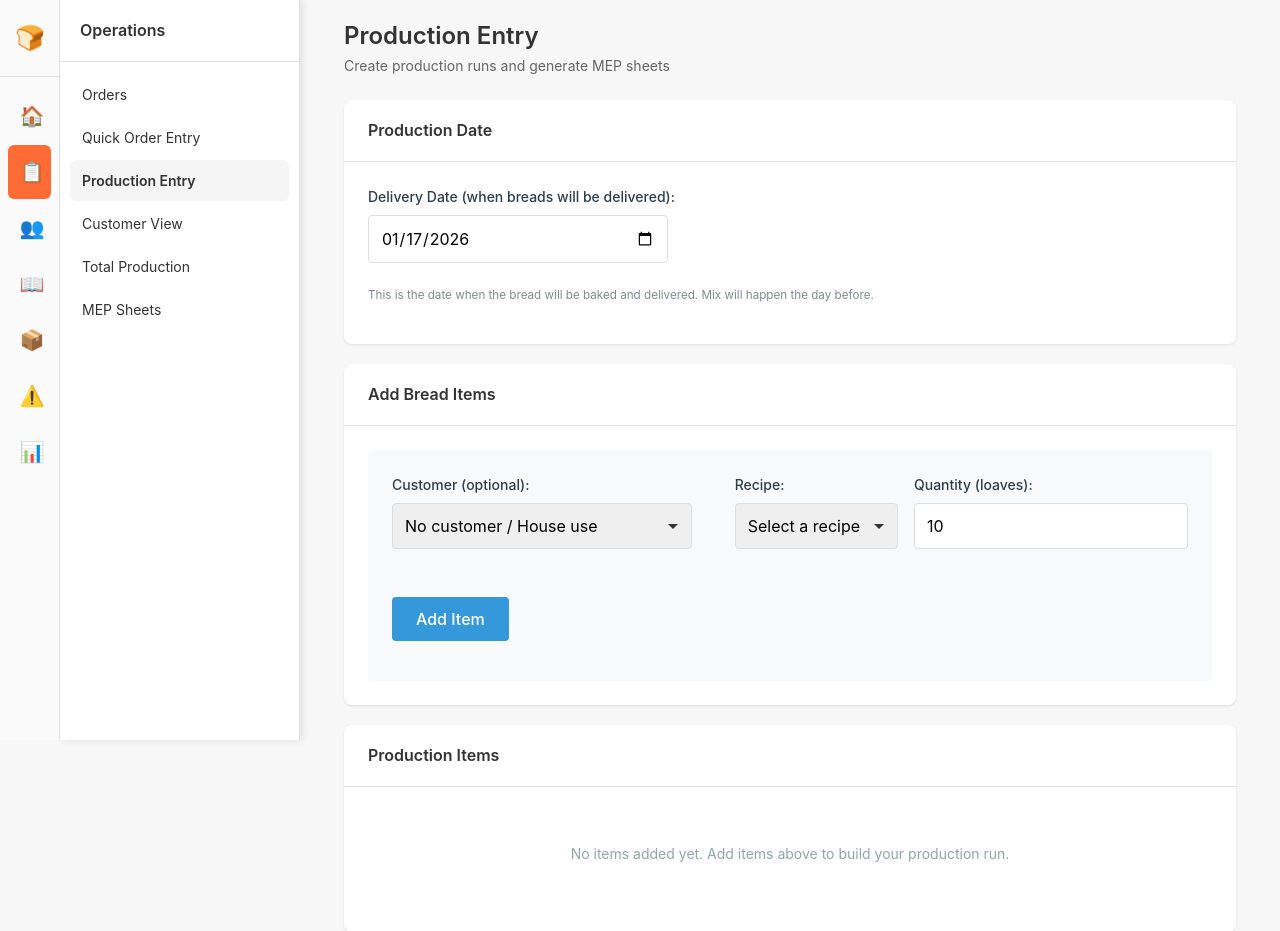
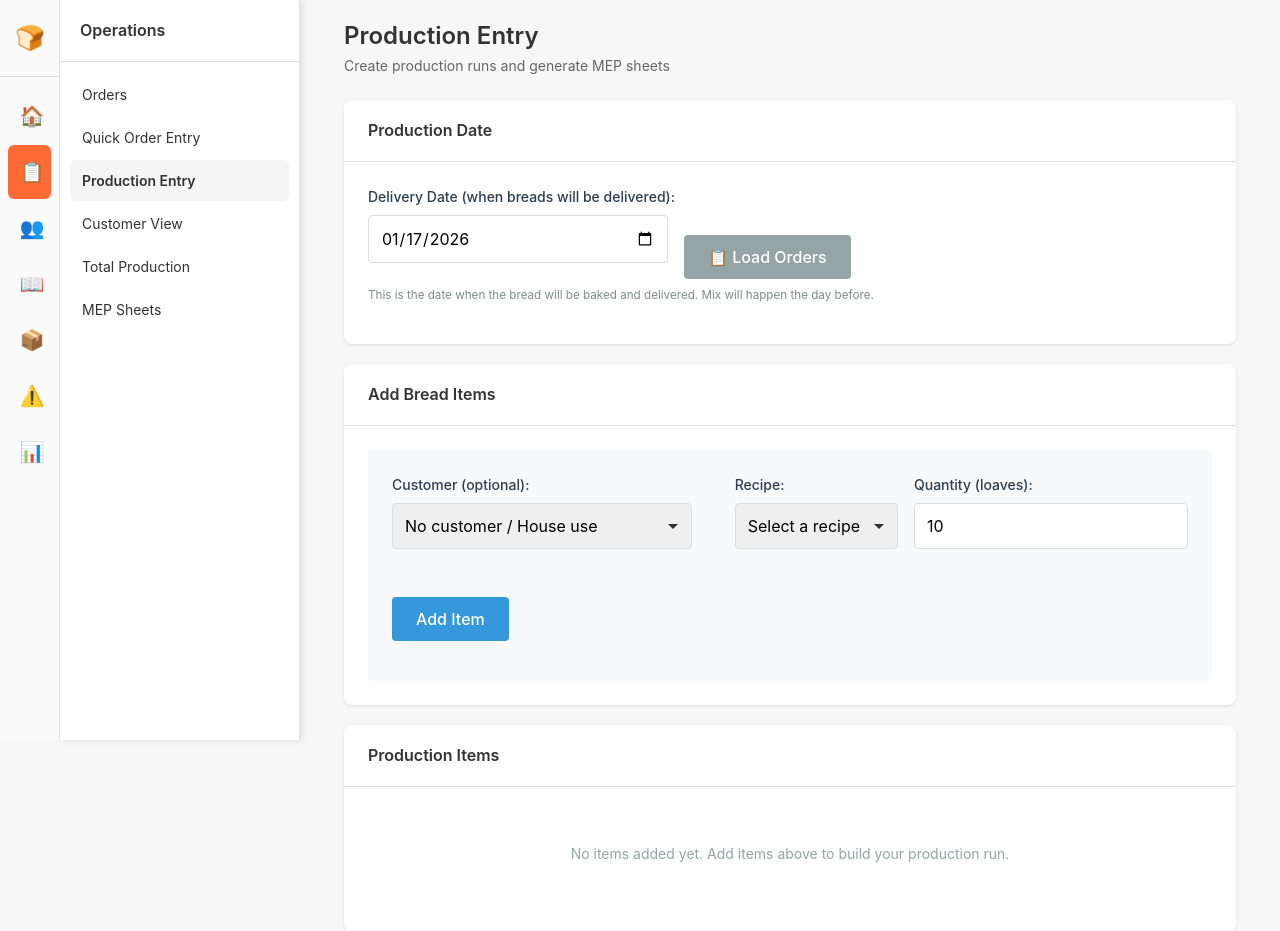
Before and after one commit to scottolmer/bakery, a Flask app: page /production in a window 1280 px wide. Shown: the part 60-991 px from the top of the page. Run offline with Flask 3, Linux system fonts and the light colour scheme; tables that the repository leaves empty hold one stand-in row (values such as "Sample post").

Commit message:
Add 'Load Orders' feature to Production Entry page
Created ability to automatically load customer orders into production:
- New API endpoint GET /api/orders/for-date/<date> that aggregates orders by recipe
- Added "Load Orders" button next to date picker in Production Entry
- JavaScript function loadOrdersForDate() fetches and adds orders to production items
- Orders are grouped by recipe and show customer count
- Prevents duplicate entries by checking existing items

This fixes the issue where production runs existed but had no items attached,
which caused the Emmy feed calculator to show "no Emmy needed" incorrectly.

Co-Authored-By: Claude Sonnet 4.5 <noreply@anthropic.com>

```diff
--- a/app.py
+++ b/app.py
@@ -1193,6 +1193,45 @@ def create_production_from_orders():
     })
 
 
+@app.route('/api/orders/for-date/<date_str>', methods=['GET'])
+def get_orders_for_production(date_str):
+    """
+    Get orders for a specific date, grouped by recipe for loading into production
+    Returns: List of recipes with aggregated quantities
+    """
+    try:
+        target_date = datetime.strptime(date_str, '%Y-%m-%d').date()
+    except ValueError:
+        return jsonify({'error': 'Invalid date format. Use YYYY-MM-DD'}), 400
+
+    # Get all orders for this date
+    orders = Order.query.filter_by(order_date=target_date).all()
+
+    if not orders:
+        return jsonify({'orders': [], 'message': 'No orders found for this date'})
+
+    # Aggregate by recipe
+    aggregated = {}
+    for order in orders:
+        if order.recipe_id not in aggregated:
+            aggregated[order.recipe_id] = {
+                'recipe_id': order.recipe_id,
+                'recipe_name': order.recipe.name,
+                'quantity': 0,
+                'customers': []
+            }
+        aggregated[order.recipe_id]['quantity'] += order.quantity
+        aggregated[order.recipe_id]['customers'].append({
+            'name': order.customer.name,
+            'quantity': order.quantity
+        })
+
+    return jsonify({
+        'orders': list(aggregated.values()),
+        'total_items': len(aggregated)
+    })
+
+
 # =============================================================================
 # Mixing Log API Endpoints
 # =============================================================================
--- a/static/js/production.js
+++ b/static/js/production.js
@@ -48,6 +48,67 @@ async function loadCustomers() {
     } catch (error) {
         console.error('Error loading customers:', error);
         showError('Failed to load customers');
+    }
+}
+
+async function loadOrdersForDate() {
+    const dateInput = document.getElementById('production-date');
+    const productionDate = dateInput.value;
+
+    if (!productionDate) {
+        showError('Please select a production date first');
+        return;
+    }
+
+    try {
+        const response = await fetch(`/api/orders/for-date/${productionDate}`);
+        const data = await response.json();
+
+        if (!response.ok) {
+            showError(data.error || 'Failed to load orders');
+            return;
+        }
+
+        if (data.orders.length === 0) {
+            showError(data.message || 'No orders found for this date');
+            return;
+        }
+
+        // Add each order to production items (without customer_id since orders are aggregated)
+        let itemsAdded = 0;
+        for (const order of data.orders) {
+            const recipe = recipes.find(r => r.id === order.recipe_id);
+            if (!recipe) continue;
+
+            // Check if recipe already exists in production items (house use)
+            const existingIndex = productionItems.findIndex(item =>
+                item.recipe_id === order.recipe_id && !item.customer_id
+            );
+
+            if (existingIndex >= 0) {
+                // Update quantity
+                productionItems[existingIndex].quantity += order.quantity;
+            } else {
+                // Add new item
+                productionItems.push({
+                    recipe_id: order.recipe_id,
+                    recipe_name: order.recipe_name,
+                    customer_id: null,
+                    customer_name: `Orders (${order.customers.length} customers)`,
+                    quantity: order.quantity,
+                    loaf_weight: recipe.loaf_weight,
+                    total_weight: order.quantity * recipe.loaf_weight
+                });
+            }
+            itemsAdded++;
+        }
+
+        updateItemsDisplay();
+        showSuccess(`Loaded ${itemsAdded} bread items from orders for ${productionDate}`);
+
+    } catch (error) {
+        console.error('Error loading orders:', error);
+        showError('Failed to load orders');
     }
 }
 
--- a/templates/production.html
+++ b/templates/production.html
@@ -15,7 +15,12 @@
     <div class="card-body">
         <div class="form-group">
             <label for="production-date">Delivery Date (when breads will be delivered):</label>
-            <input type="date" id="production-date" class="form-control">
+            <div style="display: flex; gap: 1rem; align-items: end;">
+                <input type="date" id="production-date" class="form-control" style="flex: 1;">
+                <button onclick="loadOrdersForDate()" class="btn btn-secondary" style="white-space: nowrap;">
+                    📋 Load Orders
+                </button>
+            </div>
             <small style="color: #7f8c8d; margin-top: 0.5rem; display: block;">
                 This is the date when the bread will be baked and delivered. Mix will happen the day before.
             </small>
```
